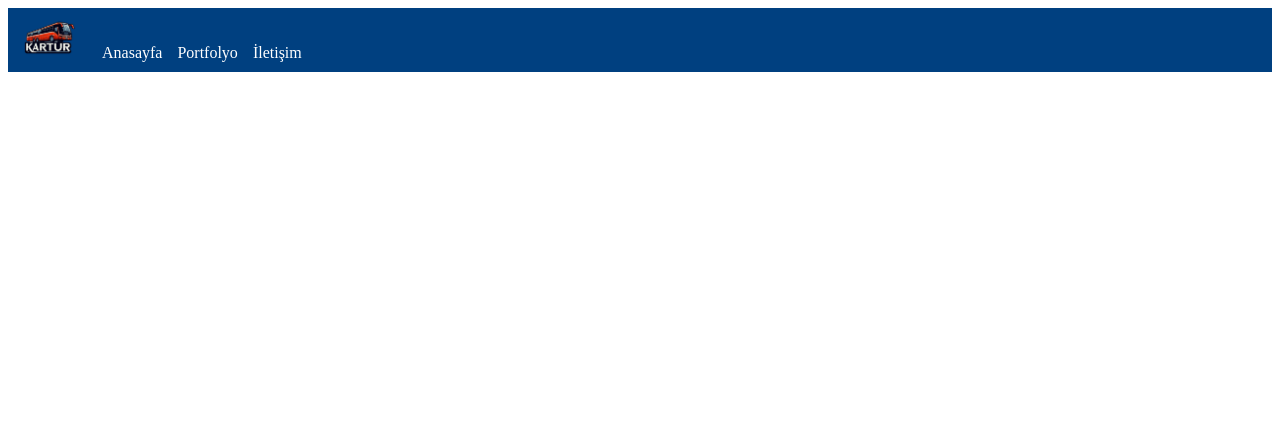
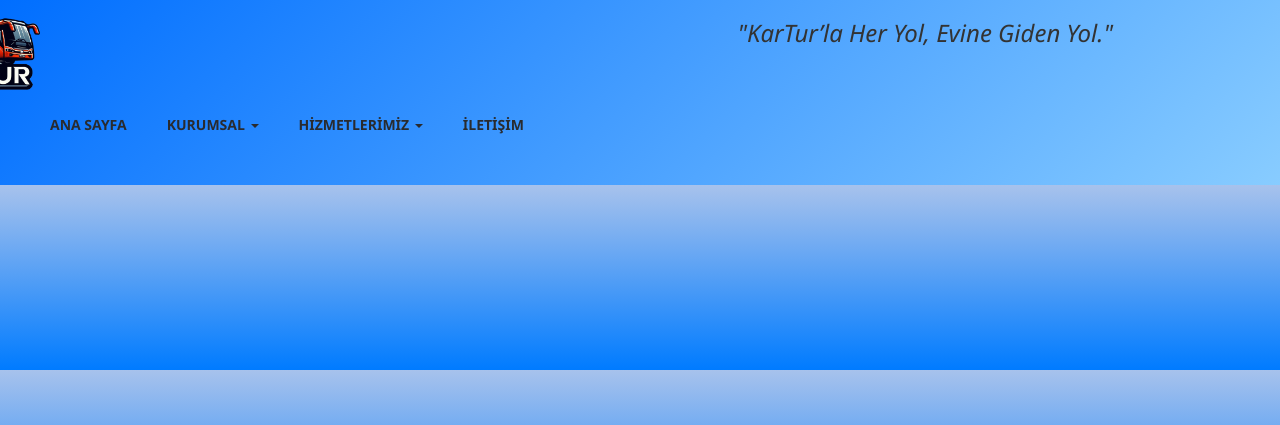
Before and after one commit to mavitilki01/Bus_Company_Web_Site, a PHP site: page /header.php in a window 1280 px wide. Shown: the top 425 px of the page. Run offline with PHP 8.4, Linux system fonts and the light colour scheme.

Commit message:
header php ayarlama

```diff
--- a/header.php
+++ b/header.php
@@ -1,14 +1,58 @@
-<!-- header.php -->
-<header style="background:#004080; padding:10px; color:white;">
-  <div class="logo" style="display:inline-block;">
-    <img src="Resimler/kartur_logo.png" alt="KARTUR Logo" style="height:40px;">
-  </div>
-  <nav style="display:inline-block; margin-left:20px;">
-    <ul style="list-style:none; margin:0; padding:0; display:flex; gap:15px;">
-      <li><a href="index.php" style="color:white; text-decoration:none;">Anasayfa</a></li>
-      <li><a href="portfolyo.php" style="color:white; text-decoration:none;">Portfolyo</a></li>
-      <li><a href="iletisim.php" style="color:white; text-decoration:none;">İletişim</a></li>
-    </ul>
-  </nav>
-</header>
-<!--xampp çalışmadığı için kontrol edemedim çalışıp çalışmadığını -->
+<!DOCTYPE html>
+<html lang="tr">
+<head>
+    <meta charset="utf-8">
+
+    <link rel="stylesheet" href="https://maxcdn.bootstrapcdn.com/bootstrap/3.3.7/css/bootstrap.min.css">
+    <link href="stil.css" rel="stylesheet" type="text/css">
+
+    <script src="https://ajax.googleapis.com/ajax/libs/jquery/3.7.1/jquery.min.js"></script>
+    <script src="https://maxcdn.bootstrapcdn.com/bootstrap/3.3.7/js/bootstrap.min.js"></script>
+</head>
+<body>
+<div class="container-fluid Banner">
+    <div class="container"> <div class="row">
+            <div class="col-xs-12 col-sm-6 col-md-7 logo">
+                <a href="?syf=main"><img src="Resimler/kartur_logo.png" class="img-responsive" alt="KARTUR Logo"></a>
+            </div>
+            <div>
+                <i><h3><i>"KarTur’la Her Yol, Evine Giden Yol." </i></h3> </i>
+            </div>
+        </div>
+    </div>
+
+    <nav class="navbar navbar-default logo-nav">
+        <div class="container-fluid">
+            <div class="navbar-header">
+                <button type="button" class="navbar-toggle collapsed" data-toggle="collapse" data-target="#navbar">
+                    <span class="sr-only">Navigasyonu aç/kapa</span>
+                    <span class="icon-bar"></span>
+                    <span class="icon-bar"></span>
+                    <span class="icon-bar"></span>
+                </button>
+            </div>
+            <div class="collapse navbar-collapse" id="navbar">
+                <ul class="nav navbar-nav">
+                    <li><a href="?syf=main">ANA SAYFA</a></li>
+                    <li class="dropdown">
+                        <a href="#" class="dropdown-toggle" data-toggle="dropdown">KURUMSAL <span class="caret"></span></a>
+                        <ul class="dropdown-menu">
+                            <li><a href="?syf=Hakkimizda">Hakkımızda</a></li>
+                            <li><a href="?syf=Belgelerimiz">Belgelerimiz</a></li>
+                        </ul>
+                    </li>
+                    <li class="dropdown">
+                        <a href="#" class="dropdown-toggle" data-toggle="dropdown">HİZMETLERİMİZ <span class="caret"></span></a>
+                        <ul class="dropdown-menu">
+                            <li><a href="?syf=Hizmet1">Hizmet 1</a></li>
+                            <li><a href="?syf=Hizmet2">Hizmet 2</a></li>
+                            <li><a href="?syf=Portfolyo">Portfolyo</a></li>
+                        </ul>
+                    </li>
+                    <li><a href="#iletisim">İLETİŞİM</a></li>
+                </ul>
+            </div>
+        </div>
+    </nav>
+</div>
+</body>
```
Also changed, not shown: main.html (+4 -4 lines), portfolyo.php (renamed from portfolyo-1.html, +9 -60 lines).
